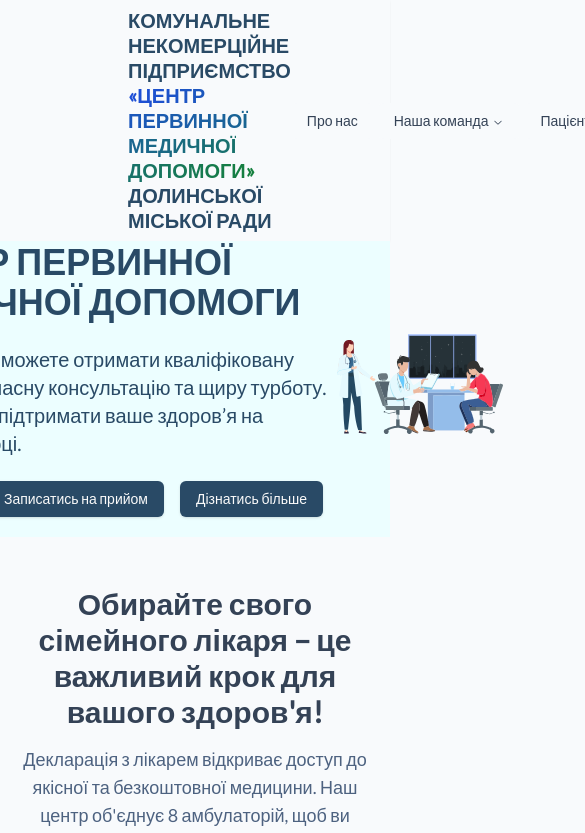
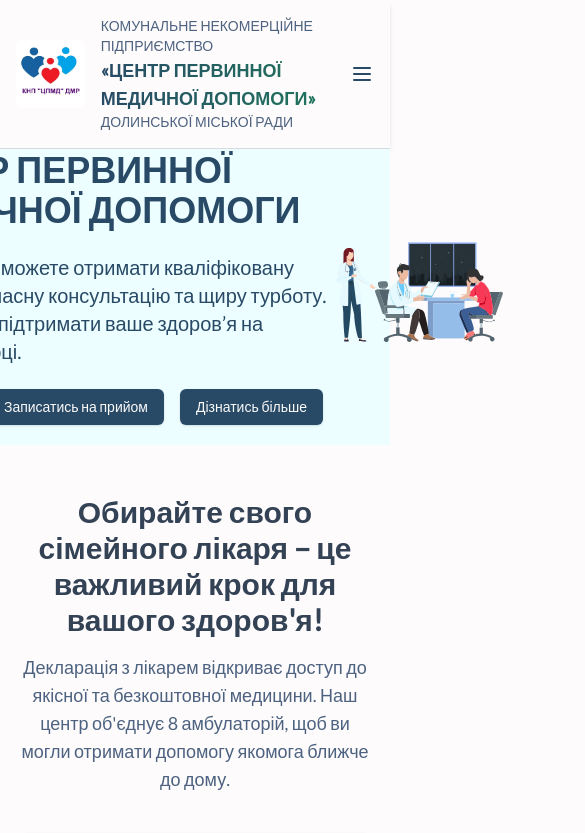
Before and after one commit to Andrew-Skoryk/knp_cpmd_dmr, a Next.js app: page / in a window 390 px wide. Shown: the top 833 px of the page, 585 px wide, since content can reach past the window. Built offline with nearby package versions, Linux system fonts and the light colour scheme.

Commit message:
change: Header styles and basic adjustments for mobile devices

```diff
--- a/src/app/globals.css
+++ b/src/app/globals.css
@@ -5,7 +5,7 @@
 @layer base {
   :root {
     /* Світла тема */
-    --background: 210 40% 98%;
+    --background: 0 40% 99%;
     /* Легкий блакитний відтінок для фону */
     --foreground: 215 25% 27%;
     /* Темно-синій для основного тексту */
--- a/src/components/Header.tsx
+++ b/src/components/Header.tsx
@@ -13,60 +13,72 @@ import {
 
 const Header = () => {
   return (
-    <header className="shadow-sm">
-      <div className="container flex items-center justify-between py-2 mx-auto px-28">
-        <div className="flex items-center space-x-4">
+    <header className="border-b shadow-md border-border">
+      <div className="container flex items-center justify-between px-4 py-4 mx-auto md:px-8 lg:px-28">
+        <div className="flex items-center gap-4">
           <Link href="/">
             <Image
               src="/images/knp_logo.jpg"
               alt="Лого центру"
               width={110}
               height={110}
-              className="object-contain"
+              className="object-contain rounded-md"
             />
           </Link>
 
-          <span className="text-xl font-bold leading-tight text-primary">
-            КОМУНАЛЬНЕ НЕКОМЕРЦІЙНЕ ПІДПРИЄМСТВО
-            <br />
-            <span className="text-transparent bg-clip-text bg-gradient-to-r from-blue-700 to-green-700">
+          <div className="flex flex-col">
+            <span className="text-sm font-medium md:text-base text-muted-foreground">
+              КОМУНАЛЬНЕ НЕКОМЕРЦІЙНЕ ПІДПРИЄМСТВО
+            </span>
+
+            <span className="text-lg font-bold logo-gradient md:text-xl">
               «ЦЕНТР ПЕРВИННОЇ МЕДИЧНОЇ ДОПОМОГИ»
             </span>
-            <br />
-            ДОЛИНСЬКОЇ МІСЬКОЇ РАДИ
-          </span>
+
+            <span className="text-sm font-medium md:text-base text-muted-foreground">
+              ДОЛИНСЬКОЇ МІСЬКОЇ РАДИ
+            </span>
+          </div>
         </div>
 
-        <NavigationMenu>
+        <NavigationMenu className="hidden md:block">
           <NavigationMenuList>
             <NavigationMenuItem>
               <Link href="/about" legacyBehavior passHref>
-                <NavigationMenuLink className={navigationMenuTriggerStyle()}>
+                <NavigationMenuLink
+                  className={`${navigationMenuTriggerStyle()} hover:text-primary`}
+                >
                   Про нас
                 </NavigationMenuLink>
               </Link>
             </NavigationMenuItem>
 
             <NavigationMenuItem>
-              <NavigationMenuTrigger>Наша команда</NavigationMenuTrigger>
+              <NavigationMenuTrigger className="hover:text-primary">
+                Наша команда
+              </NavigationMenuTrigger>
 
               <NavigationMenuContent>
-                <ul className="flex flex-col p-2 text-center">
+                <ul className="grid w-[200px] gap-2 p-4 bg-card rounded-md shadow-lg">
                   <li>
-                    <NavigationMenuLink
-                      asChild
-                      className={navigationMenuTriggerStyle()}
-                    >
-                      <Link href="/team/administration">Адміністрація</Link>
+                    <NavigationMenuLink asChild>
+                      <Link
+                        href="/team/administration"
+                        className="block p-2 transition-colors rounded-md hover:bg-muted hover:text-primary"
+                      >
+                        Адміністрація
+                      </Link>
                     </NavigationMenuLink>
                   </li>
 
                   <li>
-                    <NavigationMenuLink
-                      asChild
-                      className={navigationMenuTriggerStyle()}
-                    >
-                      <Link href="/team/doctors">Лікарі</Link>
+                    <NavigationMenuLink asChild>
+                      <Link
+                        href="/team/doctors"
+                        className="block p-2 transition-colors rounded-md hover:bg-muted hover:text-primary"
+                      >
+                        Лікарі
+                      </Link>
                     </NavigationMenuLink>
                   </li>
                 </ul>
@@ -74,8 +86,10 @@ const Header = () => {
             </NavigationMenuItem>
 
             <NavigationMenuItem>
-              <Link href="/" legacyBehavior passHref>
-                <NavigationMenuLink className={navigationMenuTriggerStyle()}>
+              <Link href="/about" legacyBehavior passHref>
+                <NavigationMenuLink
+                  className={`${navigationMenuTriggerStyle()} hover:text-primary`}
+                >
                   Пацієнтам
                 </NavigationMenuLink>
               </Link>
@@ -83,7 +97,9 @@ const Header = () => {
 
             <NavigationMenuItem>
               <Link href="/services" legacyBehavior passHref>
-                <NavigationMenuLink className={navigationMenuTriggerStyle()}>
+                <NavigationMenuLink
+                  className={`${navigationMenuTriggerStyle()} hover:text-primary`}
+                >
                   Послуги
                 </NavigationMenuLink>
               </Link>
@@ -91,13 +107,34 @@ const Header = () => {
 
             <NavigationMenuItem>
               <Link href="/contact" legacyBehavior passHref>
-                <NavigationMenuLink className={navigationMenuTriggerStyle()}>
+                <NavigationMenuLink
+                  className={`${navigationMenuTriggerStyle()} hover:text-primary`}
+                >
                   Контакти
                 </NavigationMenuLink>
               </Link>
             </NavigationMenuItem>
           </NavigationMenuList>
         </NavigationMenu>
+
+        {/* Мобільна кнопка меню */}
+        <button className="md:hidden text-primary">
+          <svg
+            xmlns="http://www.w3.org/2000/svg"
+            width="24"
+            height="24"
+            viewBox="0 0 24 24"
+            fill="none"
+            stroke="currentColor"
+            strokeWidth="2"
+            strokeLinecap="round"
+            strokeLinejoin="round"
+          >
+            <line x1="4" x2="20" y1="12" y2="12" />
+            <line x1="4" x2="20" y1="6" y2="6" />
+            <line x1="4" x2="20" y1="18" y2="18" />
+          </svg>
+        </button>
       </div>
     </header>
   );
```
